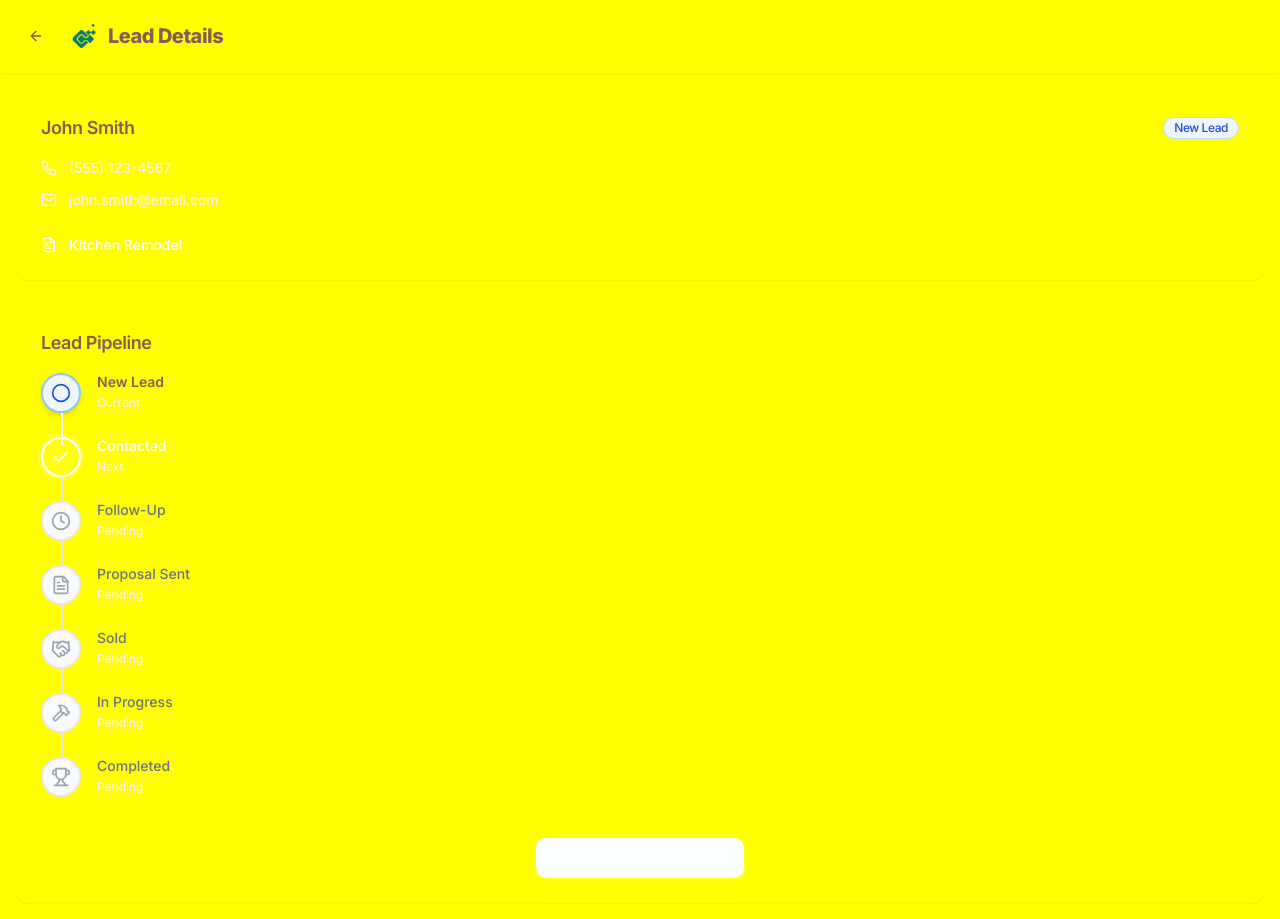
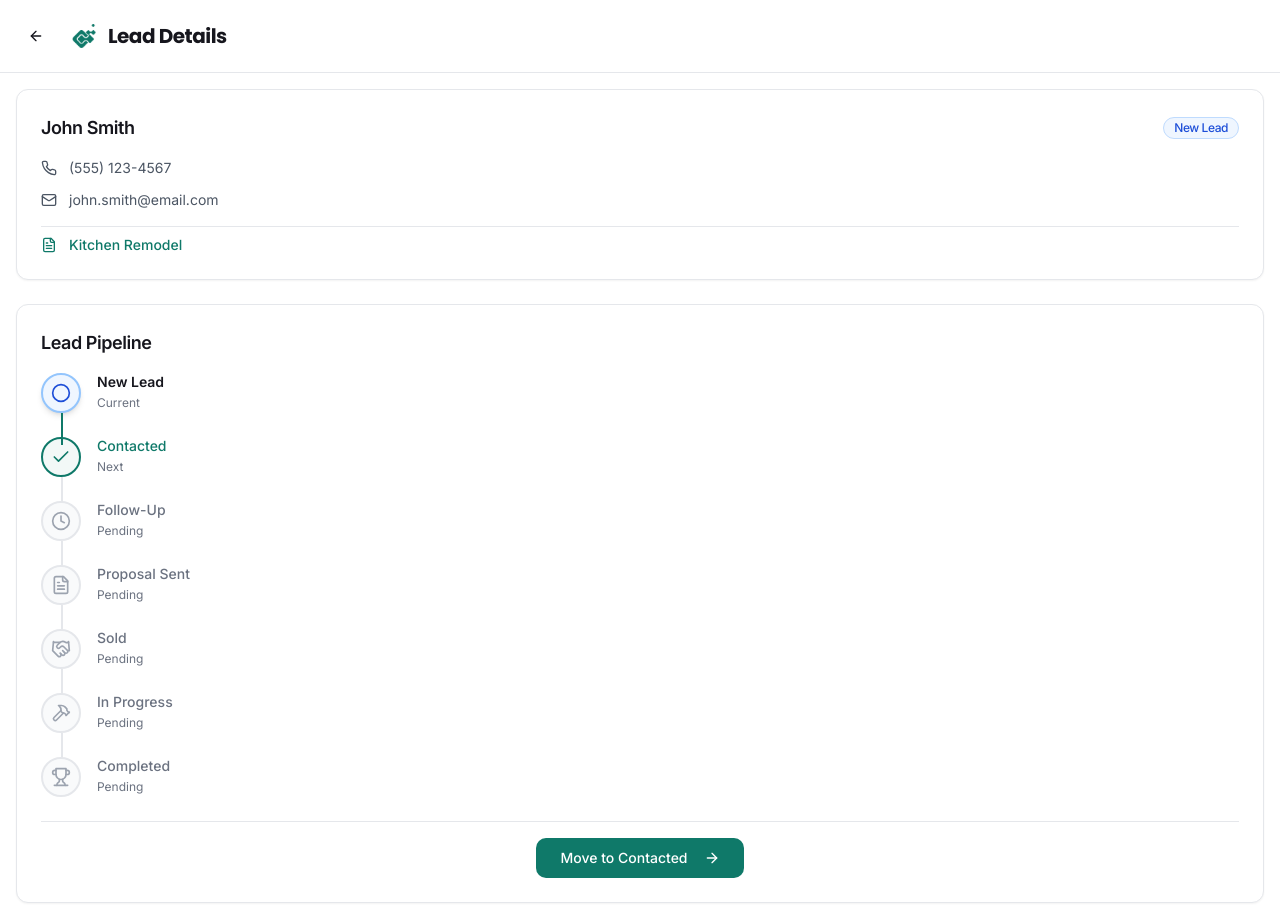
Before and after one commit to Vlad-Cojocaru/leadstream-pipeline-ui, a React (Vite) app: page / in a window 1280 px wide. Both pictures are taken after a click on the element 640 px from the left and 289 px from the top of the page. Built offline with nearby package versions, Linux system fonts and the light colour scheme.

Commit message:
Refactor: Implement white theme with specified colors
Remove all yellow and implement a white theme with the colors #0f7969, #16161d, and #CD1349 as requested.

```diff
--- a/src/components/LeadDetail.tsx
+++ b/src/components/LeadDetail.tsx
@@ -34,13 +34,13 @@ const stages = [
 ];
 
 const stageStyles = {
-  'New Lead': 'stage-new',
-  'Contacted': 'stage-contacted',
-  'Follow-Up': 'stage-followup',
-  'Proposal Sent': 'stage-proposal',
-  'Sold': 'stage-sold',
-  'In Progress': 'stage-progress',
-  'Completed': 'stage-completed'
+  'New Lead': 'bg-blue-50 text-blue-700 border-blue-200',
+  'Contacted': 'bg-amber-50 text-amber-700 border-amber-200',
+  'Follow-Up': 'bg-purple-50 text-purple-700 border-purple-200',
+  'Proposal Sent': 'bg-green-50 text-green-700 border-green-200',
+  'Sold': 'bg-teal-50 text-teal-700 border-teal-200',
+  'In Progress': 'bg-red-50 text-red-700 border-red-200',
+  'Completed': 'bg-emerald-50 text-emerald-700 border-emerald-200'
 };
 
 export const LeadDetail: React.FC<LeadDetailProps> = ({ lead, onBack, onStageUpdate }) => {
@@ -77,15 +77,15 @@ export const LeadDetail: React.FC<LeadDetailProps> = ({ lead, onBack, onStageUpd
   const canMoveToNext = lead.stageIndex < stages.length - 1;
 
   return (
-    <div className="min-h-screen bg-background">
+    <div className="min-h-screen bg-white">
       {/* Header */}
-      <div className="bg-card border-b border-border px-4 py-4 shadow-sm">
+      <div className="bg-white border-b border-gray-200 px-4 py-4 shadow-sm">
         <div className="flex items-center gap-4">
           <Button
             variant="ghost"
             size="icon"
             onClick={onBack}
-            className="text-foreground hover:text-primary hover:bg-primary/10"
+            className="text-[#16161d] hover:text-[#0f7969] hover:bg-[#0f7969]/10"
           >
             <ArrowLeft className="w-5 h-5" />
           </Button>
@@ -95,16 +95,16 @@ export const LeadDetail: React.FC<LeadDetailProps> = ({ lead, onBack, onStageUpd
               alt="CurateFlow Logo"
               className="w-6 h-6"
             />
-            <h1 className="text-xl font-brand text-foreground">Lead Details</h1>
+            <h1 className="text-xl font-brand text-[#16161d]">Lead Details</h1>
           </div>
         </div>
       </div>
 
-      <div className="p-4 space-y-6">
+      <div className="p-4 space-y-6 bg-white">
         {/* Lead Info Card */}
-        <Card className="bg-card border border-border shadow-sm">
+        <Card className="bg-white border border-gray-200 shadow-sm">
           <CardHeader className="pb-4">
-            <CardTitle className="text-foreground flex items-center justify-between text-lg">
+            <CardTitle className="text-[#16161d] flex items-center justify-between text-lg">
               {lead.name}
               <Badge className={`${stageStyles[lead.currentStage as keyof typeof stageStyles]} border font-medium`}>
                 {lead.currentStage}
@@ -113,29 +113,29 @@ export const LeadDetail: React.FC<LeadDetailProps> = ({ lead, onBack, onStageUpd
           </CardHeader>
           <CardContent className="space-y-4">
             <div className="space-y-3">
-              <div className="flex items-center gap-3 text-muted-foreground">
+              <div className="flex items-center gap-3 text-gray-600">
                 <Phone className="w-4 h-4" />
                 <span className="text-sm">{lead.phone}</span>
               </div>
-              <div className="flex items-center gap-3 text-muted-foreground">
+              <div className="flex items-center gap-3 text-gray-600">
                 <Mail className="w-4 h-4" />
                 <span className="text-sm">{lead.email}</span>
               </div>
             </div>
 
             {lead.offerType && (
-              <div className="flex items-center gap-3 pt-2 border-t border-border">
-                <FileText className="w-4 h-4 text-primary" />
-                <span className="text-sm text-primary font-medium">{lead.offerType}</span>
+              <div className="flex items-center gap-3 pt-2 border-t border-gray-200">
+                <FileText className="w-4 h-4 text-[#0f7969]" />
+                <span className="text-sm text-[#0f7969] font-medium">{lead.offerType}</span>
               </div>
             )}
           </CardContent>
         </Card>
 
         {/* Pipeline Visualization */}
-        <Card className="bg-card border border-border shadow-sm">
+        <Card className="bg-white border border-gray-200 shadow-sm">
           <CardHeader className="pb-4">
-            <CardTitle className="text-foreground text-lg">Lead Pipeline</CardTitle>
+            <CardTitle className="text-[#16161d] text-lg">Lead Pipeline</CardTitle>
           </CardHeader>
           <CardContent>
             <div className="space-y-6 mb-6">
@@ -153,11 +153,11 @@ export const LeadDetail: React.FC<LeadDetailProps> = ({ lead, onBack, onStageUpd
 
             {/* Action Button */}
             {canMoveToNext && (
-              <div className="text-center pt-4 border-t border-border">
+              <div className="text-center pt-4 border-t border-gray-200">
                 <Button
                   onClick={() => handleStageUpdate(nextStageIndex)}
                   disabled={isUpdating}
-                  className="bg-primary hover:bg-primary/90 text-white border-primary glow-primary font-medium px-6 py-2"
+                  className="bg-[#0f7969] hover:bg-[#0f7969]/90 text-white border-[#0f7969] font-medium px-6 py-2"
                 >
                   {isUpdating ? (
                     "Updating..."
@@ -172,7 +172,7 @@ export const LeadDetail: React.FC<LeadDetailProps> = ({ lead, onBack, onStageUpd
             )}
 
             {lead.stageIndex === stages.length - 1 && (
-              <div className="text-center pt-4 border-t border-border">
+              <div className="text-center pt-4 border-t border-gray-200">
                 <Badge className="bg-emerald-500 text-white text-base py-2 px-4 border-emerald-500">
                   🎉 Lead Completed!
                 </Badge>
--- a/src/components/LeadList.tsx
+++ b/src/components/LeadList.tsx
@@ -38,13 +38,13 @@ const stages = [
 ];
 
 const stageStyles = {
-  'New Lead': 'stage-new',
-  'Contacted': 'stage-contacted',
-  'Follow-Up': 'stage-followup',
-  'Proposal Sent': 'stage-proposal',
-  'Sold': 'stage-sold',
-  'In Progress': 'stage-progress',
-  'Completed': 'stage-completed'
+  'New Lead': 'bg-blue-50 text-blue-700 border-blue-200',
+  'Contacted': 'bg-amber-50 text-amber-700 border-amber-200',
+  'Follow-Up': 'bg-purple-50 text-purple-700 border-purple-200',
+  'Proposal Sent': 'bg-green-50 text-green-700 border-green-200',
+  'Sold': 'bg-teal-50 text-teal-700 border-teal-200',
+  'In Progress': 'bg-red-50 text-red-700 border-red-200',
+  'Completed': 'bg-emerald-50 text-emerald-700 border-emerald-200'
 };
 
 export const LeadList: React.FC<LeadListProps> = ({ leads, onLeadSelect }) => {
@@ -59,34 +59,34 @@ export const LeadList: React.FC<LeadListProps> = ({ leads, onLeadSelect }) => {
   };
 
   return (
-    <div className="min-h-screen bg-background">
+    <div className="min-h-screen bg-white">
       {/* Header */}
-      <div className="bg-card border-b border-border px-4 py-6 shadow-sm">
+      <div className="bg-white border-b border-gray-200 px-4 py-6 shadow-sm">
         <div className="flex items-center gap-3">
           <img
             src="/lovable-uploads/21ca0443-32f3-4f4b-a21c-bec7c180b4f7.png"
             alt="CurateFlow Logo"
             className="w-8 h-8"
           />
-          <h1 className="text-2xl font-brand text-foreground">Lead Stream Pro</h1>
+          <h1 className="text-2xl font-brand text-[#16161d]">Lead Stream Pro</h1>
         </div>
         <div className="mt-4 flex items-center justify-between">
-          <p className="text-muted-foreground">Manage your pipeline efficiently</p>
-          <Badge variant="outline" className="border-primary text-primary bg-primary/5">
+          <p className="text-gray-600">Manage your pipeline efficiently</p>
+          <Badge variant="outline" className="border-[#0f7969] text-[#0f7969] bg-[#0f7969]/5">
             {filteredLeads.length} {selectedStage === 'all' ? 'Total' : selectedStage} Leads
           </Badge>
         </div>
       </div>
 
       {/* Filter Section */}
-      <div className="p-4 bg-card border-b border-border">
+      <div className="p-4 bg-white border-b border-gray-200">
         <div className="flex items-center gap-3">
-          <Filter className="w-4 h-4 text-muted-foreground" />
+          <Filter className="w-4 h-4 text-gray-500" />
           <Select value={selectedStage} onValueChange={setSelectedStage}>
-            <SelectTrigger className="w-full max-w-xs">
+            <SelectTrigger className="w-full max-w-xs bg-white border-gray-200">
               <SelectValue placeholder="Filter by stage" />
             </SelectTrigger>
-            <SelectContent>
+            <SelectContent className="bg-white">
               <SelectItem value="all">All Stages ({leads.length})</SelectItem>
               {stages.map((stage) => (
                 <SelectItem key={stage} value={stage}>
@@ -99,10 +99,10 @@ export const LeadList: React.FC<LeadListProps> = ({ leads, onLeadSelect }) => {
       </div>
 
       {/* Lead List */}
-      <div className="p-4 space-y-3">
+      <div className="p-4 space-y-3 bg-white">
         {filteredLeads.length === 0 ? (
           <div className="text-center py-8">
-            <p className="text-muted-foreground">
+            <p className="text-gray-500">
               {selectedStage === 'all' ? 'No leads found' : `No leads in ${selectedStage} stage`}
             </p>
           </div>
@@ -110,14 +110,14 @@ export const LeadList: React.FC<LeadListProps> = ({ leads, onLeadSelect }) => {
           filteredLeads.map((lead) => (
             <Card
               key={lead.id}
-              className="bg-card border border-border hover:border-primary hover:shadow-md transition-all duration-200 cursor-pointer group"
+              className="bg-white border border-gray-200 hover:border-[#0f7969] hover:shadow-md transition-all duration-200 cursor-pointer group"
               onClick={() => onLeadSelect(lead)}
             >
               <CardContent className="p-4">
                 <div className="flex items-center justify-between">
                   <div className="flex-1 min-w-0">
                     <div className="flex items-center gap-3 mb-3">
-                      <h3 className="text-lg font-semibold text-foreground group-hover:text-primary transition-colors truncate">
+                      <h3 className="text-lg font-semibold text-[#16161d] group-hover:text-[#0f7969] transition-colors truncate">
                         {lead.name}
                       </h3>
                       <Badge
@@ -128,11 +128,11 @@ export const LeadList: React.FC<LeadListProps> = ({ leads, onLeadSelect }) => {
                     </div>
 
                     <div className="space-y-2">
-                      <div className="flex items-center gap-2 text-sm text-muted-foreground">
+                      <div className="flex items-center gap-2 text-sm text-gray-600">
                         <Phone className="w-4 h-4 shrink-0" />
                         <span className="truncate">{lead.phone}</span>
                       </div>
-                      <div className="flex items-center gap-2 text-sm text-muted-foreground">
+                      <div className="flex items-center gap-2 text-sm text-gray-600">
                         <Mail className="w-4 h-4 shrink-0" />
                         <span className="truncate">{lead.email}</span>
                       </div>
@@ -140,14 +140,14 @@ export const LeadList: React.FC<LeadListProps> = ({ leads, onLeadSelect }) => {
 
                     {lead.offerType && (
                       <div className="mt-3">
-                        <span className="text-xs text-primary bg-primary/10 border border-primary/20 px-2 py-1 rounded-md font-medium">
+                        <span className="text-xs text-[#0f7969] bg-[#0f7969]/10 border border-[#0f7969]/20 px-2 py-1 rounded-md font-medium">
                           {lead.offerType}
                         </span>
                       </div>
                     )}
                   </div>
 
-                  <ArrowRight className="w-5 h-5 text-muted-foreground group-hover:text-primary transition-colors shrink-0 ml-4" />
+                  <ArrowRight className="w-5 h-5 text-gray-500 group-hover:text-[#0f7969] transition-colors shrink-0 ml-4" />
                 </div>
               </CardContent>
             </Card>
--- a/src/components/PipelineStage.tsx
+++ b/src/components/PipelineStage.tsx
@@ -46,16 +46,16 @@ export const PipelineStage: React.FC<PipelineStageProps> = ({
   let lineClass = 'bg-gray-200';
 
   if (isCompleted) {
-    stageClass = 'border-2 border-primary bg-primary text-white shadow-sm';
-    textClass = 'text-primary font-medium';
-    lineClass = 'bg-primary';
+    stageClass = 'border-2 border-[#0f7969] bg-[#0f7969] text-white shadow-sm';
+    textClass = 'text-[#0f7969] font-medium';
+    lineClass = 'bg-[#0f7969]';
   } else if (isActive) {
     stageClass = `border-2 ${stageColors[stage as keyof typeof stageColors]} shadow-md`;
-    textClass = 'text-foreground font-semibold';
-    lineClass = 'bg-primary';
+    textClass = 'text-[#16161d] font-semibold';
+    lineClass = 'bg-[#0f7969]';
   } else if (isNextStage) {
-    stageClass = 'border-2 border-primary bg-primary/5 text-primary glow-primary animate-pulse-glow cursor-pointer hover:bg-primary/10';
-    textClass = 'text-primary font-medium';
+    stageClass = 'border-2 border-[#0f7969] bg-[#0f7969]/5 text-[#0f7969] cursor-pointer hover:bg-[#0f7969]/10';
+    textClass = 'text-[#0f7969] font-medium';
   }
 
   return (
@@ -76,7 +76,7 @@ export const PipelineStage: React.FC<PipelineStageProps> = ({
         <h4 className={`text-sm font-medium ${textClass} leading-tight mb-1`}>
           {stage}
         </h4>
-        <p className="text-xs text-muted-foreground">
+        <p className="text-xs text-gray-500">
           {isCompleted ? 'Completed' : isActive ? 'Current' : isNextStage ? 'Next' : 'Pending'}
         </p>
       </div>
--- a/src/index.css
+++ b/src/index.css
@@ -1,25 +1,26 @@
 
 @import url('https://fonts.googleapis.com/css2?family=Inter:wght@400;500;600;700;800&display=swap');
+@import url('https://fonts.googleapis.com/css2?family=Poppins:wght@600;700;800&display=swap');
 @tailwind base;
 @tailwind components;
 @tailwind utilities;
 
-/* Lead Stream Pro Design System - Housecall Pro Inspired */
+/* Lead Stream Pro Design System - Clean White Theme */
 @layer base {
   :root {
-    --background: 248 250 252; /* #f8fafc - light gray background */
-    --foreground: 15 23 42; /* #0f172a - dark slate text */
+    --background: 255 255 255; /* #ffffff - white background */
+    --foreground: 22 22 29; /* #16161d - dark text */
 
     --card: 255 255 255; /* #ffffff - white cards */
-    --card-foreground: 15 23 42;
+    --card-foreground: 22 22 29;
 
     --popover: 255 255 255;
-    --popover-foreground: 15 23 42;
+    --popover-foreground: 22 22 29;
 
     --primary: 15 121 105; /* #0f7969 - teal primary */
     --primary-foreground: 255 255 255;
 
-    --secondary: 241 245 249; /* #f1f5f9 - very light gray */
+    --secondary: 248 250 252; /* #f8fafc - very light gray */
     --secondary-foreground: 51 65 85; /* #334155 */
 
     --muted: 248 250 252; /* #f8fafc */
@@ -28,22 +29,22 @@
     --accent: 15 121 105; /* #0f7969 - teal accent */
     --accent-foreground: 255 255 255;
 
-    --destructive: 239 68 68; /* #ef4444 */
+    --destructive: 205 19 73; /* #CD1349 - red destructive */
     --destructive-foreground: 255 255 255;
 
     --border: 226 232 240; /* #e2e8f0 - light border */
-    --input: 248 250 252; /* #f8fafc */
+    --input: 255 255 255; /* #ffffff - white input */
     --ring: 15 121 105; /* #0f7969 */
 
     --radius: 0.75rem;
 
-    /* Pipeline stage colors - Housecall Pro inspired */
+    /* Pipeline stage colors */
     --stage-new: 59 130 246; /* #3b82f6 - blue */
     --stage-contacted: 245 158 11; /* #f59e0b - amber */
     --stage-followup: 168 85 247; /* #a855f7 - purple */
     --stage-proposal: 34 197 94; /* #22c55e - green */
     --stage-sold: 15 121 105; /* #0f7969 - teal */
-    --stage-progress: 205 19 73; /* #cd1349 - red */
+    --stage-progress: 205 19 73; /* #CD1349 - red */
     --stage-completed: 34 197 94; /* #22c55e - green */
   }
 }
@@ -54,7 +55,7 @@
   }
 
   body {
-    @apply bg-background text-foreground font-inter;
+    @apply bg-white text-foreground font-inter;
   }
 }
 
@@ -116,7 +117,7 @@
 }
 
 .font-brand {
-  font-family: 'Inter', -apple-system, BlinkMacSystemFont, 'Segoe UI', 'Roboto', sans-serif;
-  font-weight: 800;
+  font-family: 'Poppins', 'Inter', -apple-system, BlinkMacSystemFont, 'Segoe UI', 'Roboto', sans-serif;
+  font-weight: 700;
   letter-spacing: -0.025em;
 }
--- a/tailwind.config.ts
+++ b/tailwind.config.ts
@@ -21,7 +21,7 @@ export default {
 		extend: {
 			fontFamily: {
 				inter: ['Inter', 'sans-serif'],
-				brand: ['Inter', 'sans-serif'],
+				brand: ['Poppins', 'Inter', 'sans-serif'],
 			},
 			colors: {
 				border: 'hsl(var(--border))',
```
